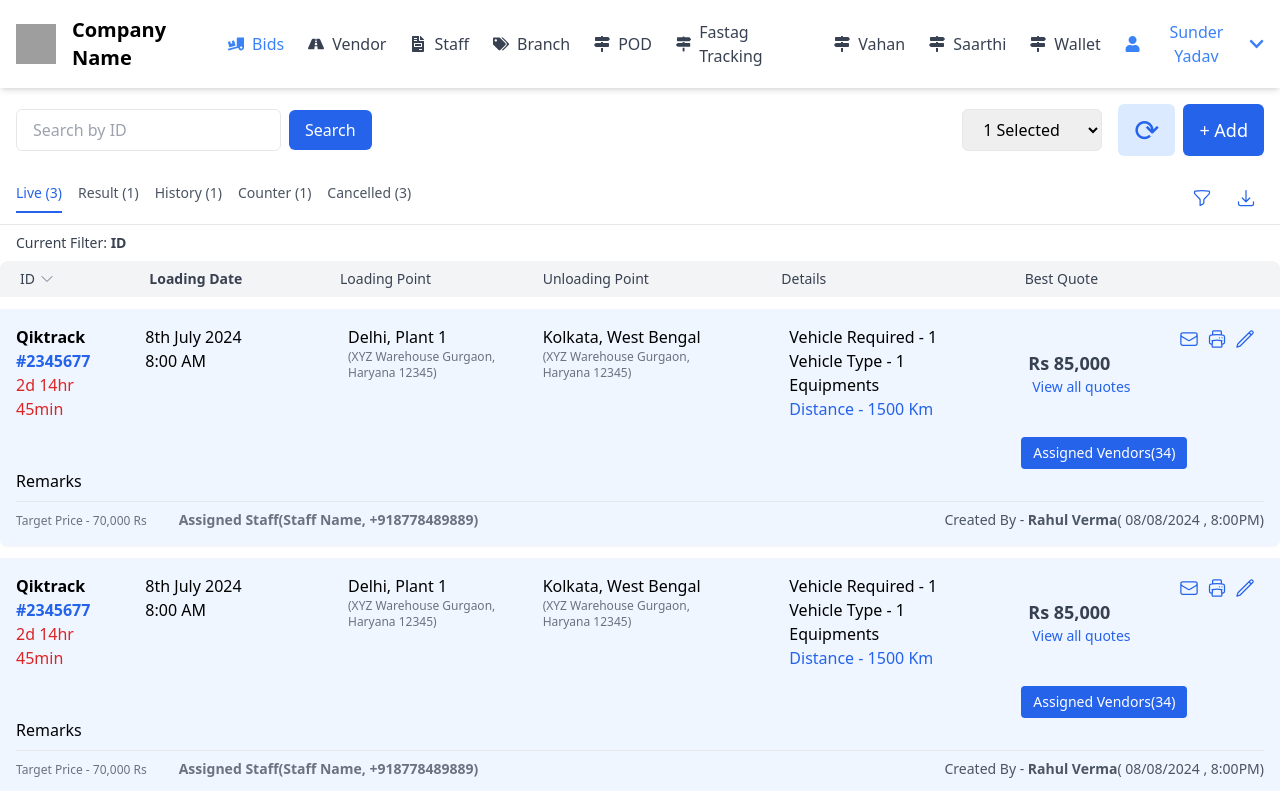
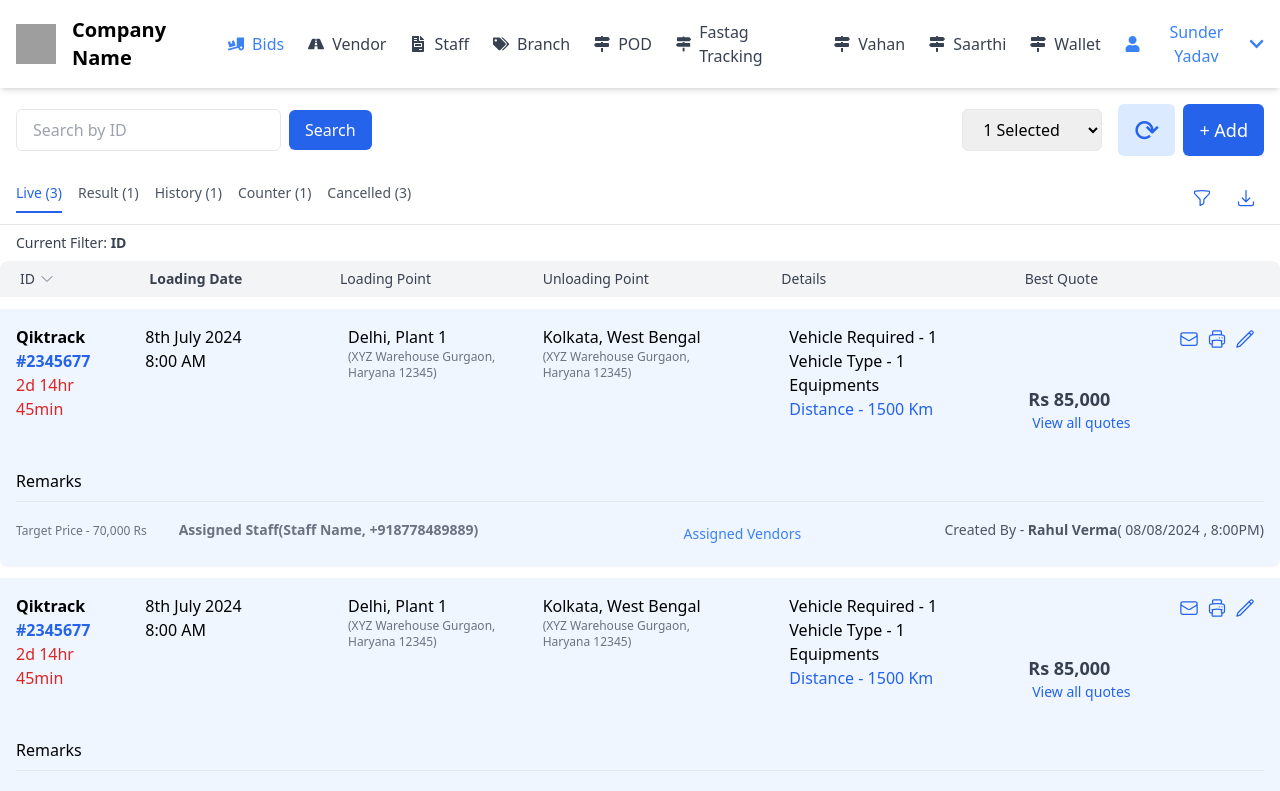
Before and after one commit to Ankit-Coder-latehar/ankit, a React (Create React App) app: page / in a window 1280 px wide. Shown: the top 791 px of the page. Built offline with nearby package versions, Linux system fonts and the light colour scheme; grey boxes are pictures that could not be loaded.

Commit message:
recent changes

```diff
--- a/src/components/Dashboard/ContractedLane.jsx
+++ b/src/components/Dashboard/ContractedLane.jsx
@@ -249,9 +249,7 @@ const ContractCard = () => {
             >
               View all quotes
             </button>
-            <button onClick={() => setShowVendorsModal(true)} className="mt-10 bg-blue-600 text-white px-3 py-1.5 mr-[-50px] text-sm rounded whitespace-nowrap">
-              Assigned Vendors(34)
-            </button>
+
 
             <div className="absolute top-0 right-[-100px] mt-1 mr-1 flex space-x-2">
               <EnvelopeIcon className="h-5 w-5 text-blue-600" />
@@ -268,6 +266,9 @@ const ContractCard = () => {
               Assigned Staff(Staff Name, +918778489889)
             </span>
           </span>
+          <button onClick={() => setShowVendorsModal(true)} className="mt-2  text-blue-500 px-3 py-1.5 mr-[-50px] text-sm rounded whitespace-nowrap">
+              Assigned Vendors
+            </button>
           <div className="mr-15px">Created By - <span className="font-semibold">Rahul Verma</span>
             <span>( 08/08/2024 ,  8:00PM)</span>
           </div>
```
